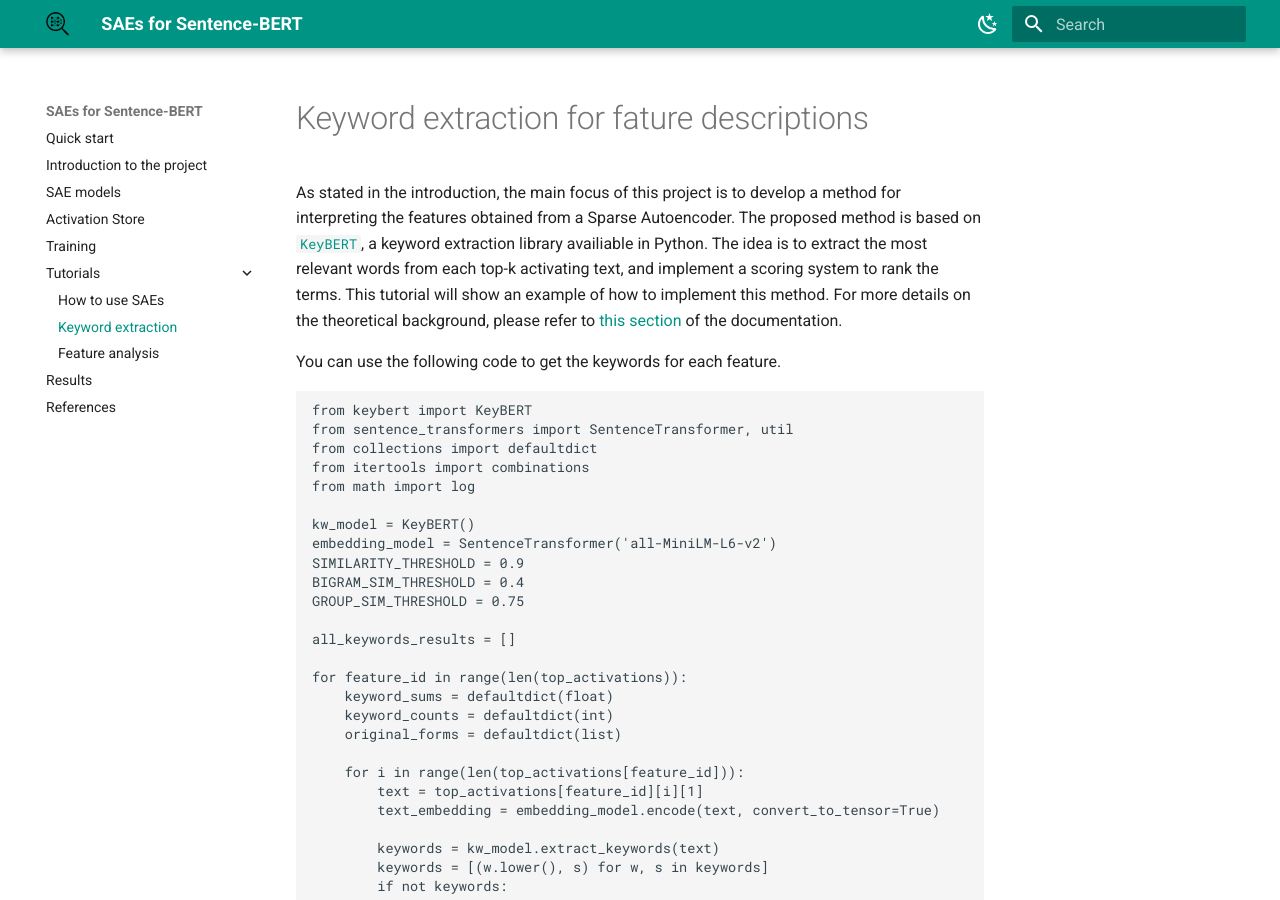
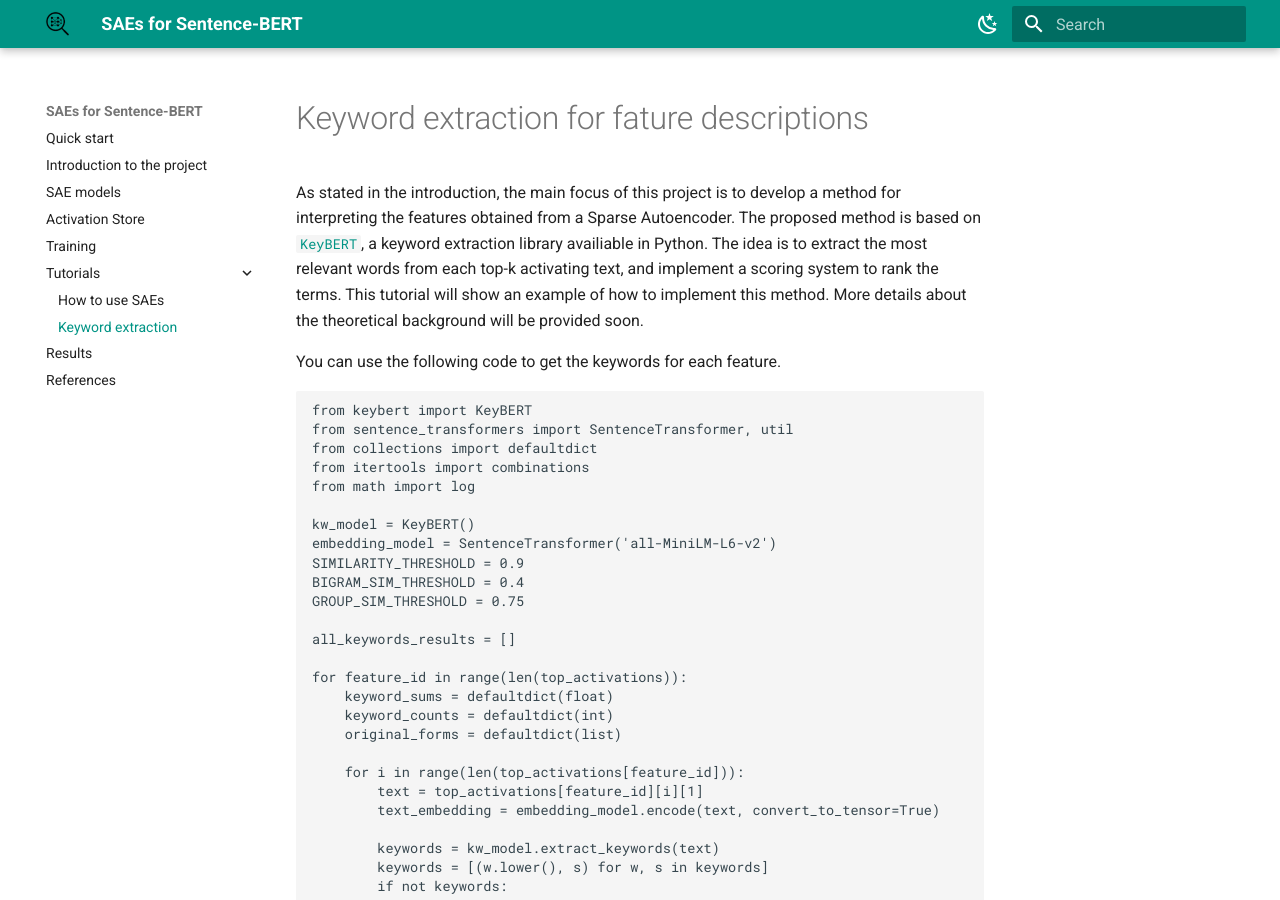
Before and after one commit to Yb1ku/SAEs-for-Sentence-BERT, an MkDocs documentation site: the page built from docs/tutorials/keywords.md, in a window 1280 px wide and 900 px high. Built offline with MkDocs 1.6.1 and Material for MkDocs 9.7.7, drawn with Linux system fonts in a browser that asks for light colours.

Commit message:
Documentation update

````diff
--- a/docs/tutorials/keywords.md
+++ b/docs/tutorials/keywords.md
@@ -5,8 +5,8 @@ for interpreting the features obtained from a Sparse Autoencoder. The proposed m
 is based on [`KeyBERT`](https://maartengr.github.io/KeyBERT/), a keyword extraction
 library availiable in Python. The idea is to extract the most relevant words from each
 top-k activating text, and implement a scoring system to rank the terms. This tutorial
-will show an example of how to implement this method. For more details on the
-theoretical background, please refer to [this section]() of the documentation.
+will show an example of how to implement this method. More details about the
+theoretical background will be provided soon.
 
 You can use the following code to get the keywords for each feature.
 ```python
--- a/mkdocs.yml
+++ b/mkdocs.yml
@@ -25,6 +25,5 @@ nav:
   - Tutorials:
       - How to use SAEs: tutorials/tutorial_use.md
       - Keyword extraction: tutorials/keywords.md
-      - Feature analysis: tutorials/feature_analysis.md
   - Results: results.md
   - References: references.md
````
Also changed, not shown: docs/training.md (+6 -0 lines), docs/tutorials/tutorial_use.md (+1 -1 lines).
